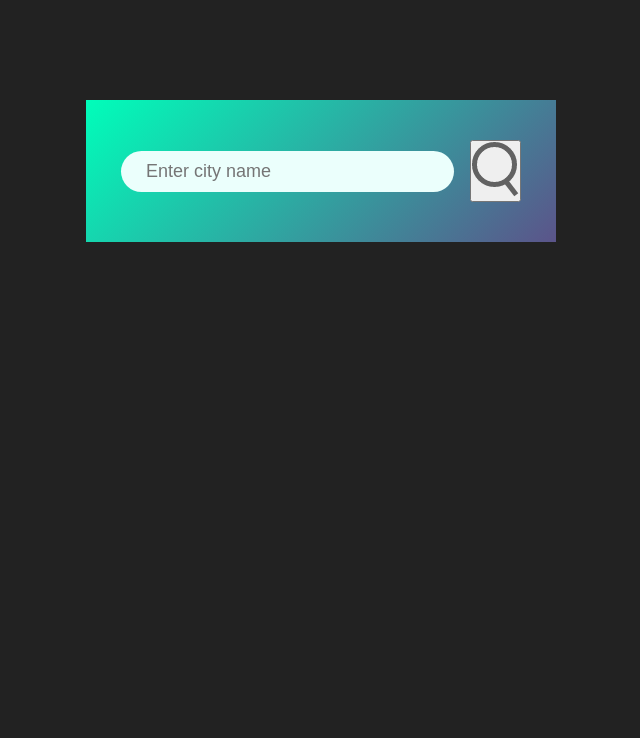
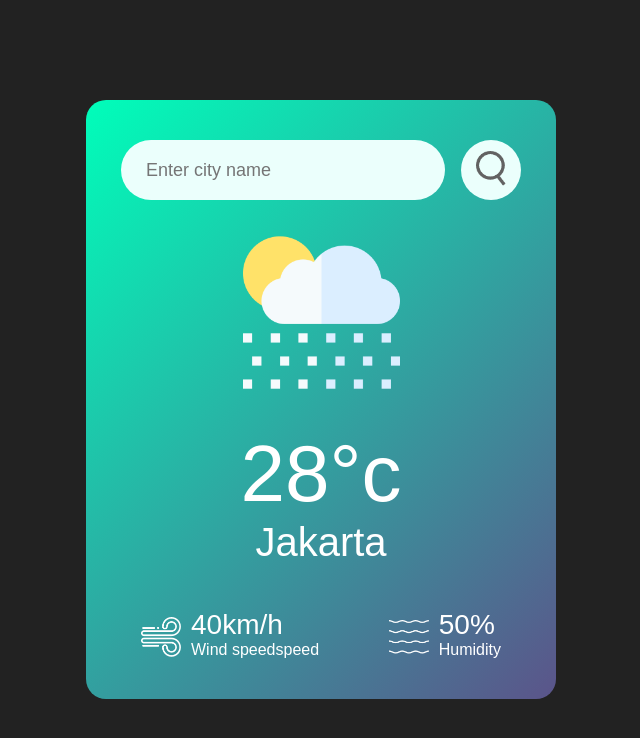
Before and after one commit to Guntyoo/Wheather-app, a plain HTML site: page index.html in a window 1280 px wide. Shown: the whole page, without its empty margins (319-959 px from the left). Drawn offline with Linux system fonts and the light colour scheme.

Commit message:
Html construc

```diff
--- a/index.html
+++ b/index.html
@@ -12,6 +12,27 @@
             <input type="text" placeholder="Enter city name" spellcheck="false">
             <button><img src="images/search.png" alt=""></button>
         </div>
+        <div class="weather">
+            <img src="images/rain.png" class="wheather-icon">
+                <h1 class="temp">28°c</h1>
+                <h2 class="city">Jakarta</h2>
     </div>
+    <div class="details">
+        <div class="col">
+            <img src="images/wind.png">
+            <div>
+            <p class="wind">40km/h</p>
+            <p>Wind speedspeed</p>
+        </div>
+        </div>
+        <div class="col">
+            <img src="images/humidity.png">
+            <div>
+            <p class="humidity">50%</p>
+            <p>Humidity</p>
+            </div>
+    </div>
+    </div>
+
 </body>
 </html>
--- a/style.css
+++ b/style.css
@@ -17,6 +17,7 @@ body {
     margin: 100px auto 0;
     padding: 40px 35px;
     text-align: center;
+    border-radius: 20px;
 }
 
 .search {
@@ -36,4 +37,60 @@ body {
     flex: 1;
     margin-right: 16px;
     font-size: 18px;
+    height: 60px ;
 }
+
+.search button {
+    border: 0;
+    outline: 0;
+    background : #ebfffc;
+    border-radius: 50%;
+    width: 60px;
+    height: 60px;
+    cursor: pointer;
+}
+
+.search button img {
+    width: 30px;
+    align-items: center;
+}
+
+.weather-icon {
+    width: 170px;
+    margin-top: 30px;
+
+}
+
+.weather h1 {
+    font-size: 80px;
+    font-weight: 400;
+}
+
+.weather h2 {
+    font-size: 40px;
+    font-weight: 300;
+}
+
+.details {
+    display: flex;
+    align-items: center;
+    justify-content: space-between;
+    padding: 0 20px;
+    margin-top: 50px;
+}
+
+.col {
+    display: flex;
+    align-items : center;
+    text-align: left;
+}
+
+.col img {
+    width: 40px;
+    margin-right: 10px;
+}
+
+.wind, .humidity {
+    font-size: 28px;
+    margin-top: -6px;
+}
```
